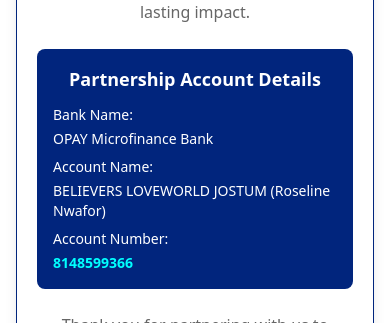
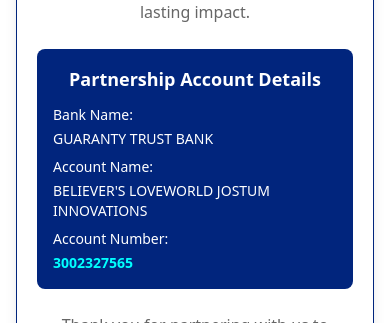
Before and after one commit to aondonaprecious/project-10million, a React (Vite) app: page /office-renovation in a window 390 px wide. Shown: the part 7020-7343 px from the top of the page. Built offline with nearby package versions, Linux system fonts and the light colour scheme.

Commit message:
updated account number details

```diff
--- a/index.html
+++ b/index.html
@@ -5,6 +5,8 @@
     <link rel="icon" type="image/png" href="/public/blw_logo.png" />
     <meta name="viewport" content="width=device-width, initial-scale=1.0" />
     <title>Project 20 Million</title>
+    <!-- In <head> of index.html -->
+<script async defer src="https://your-umami.onrender.com/script.js" data-website-id="YOUR_SITE_ID"></script>
   </head>
   <body>
     <div id="root"></div>
--- a/src/Components/Partnership.jsx
+++ b/src/Components/Partnership.jsx
@@ -80,18 +80,18 @@
                 <div className="text-left space-y-2 sm:space-y-3 text-sm sm:text-base">
                   <div className="flex flex-col xs:flex-row xs:justify-between">
                     <span className="font-medium">Bank Name:</span>
-                    <span className="mt-1 xs:mt-0">OPAY Microfinance Bank</span>
+                    <span className="mt-1 xs:mt-0">GUARANTY TRUST BANK</span>
                   </div>
                   <div className="flex flex-col xs:flex-row xs:justify-between">
                     <span className="font-medium">Account Name:</span>
                     <span className="mt-1 xs:mt-0 ">
-                      BELIEVERS LOVEWORLD JOSTUM (Roseline Nwafor)
+                      BELIEVER'S LOVEWORLD JOSTUM INNOVATIONS
                     </span>
                   </div>
                   <div className="flex flex-col xs:flex-row xs:justify-between">
                     <span className="font-medium">Account Number:</span>
                     <span className="text-[#00FFFF] font-bold mt-1 xs:mt-0">
-                      8148599366
+                      3002327565
                     </span>
                   </div>
                 </div>
```
